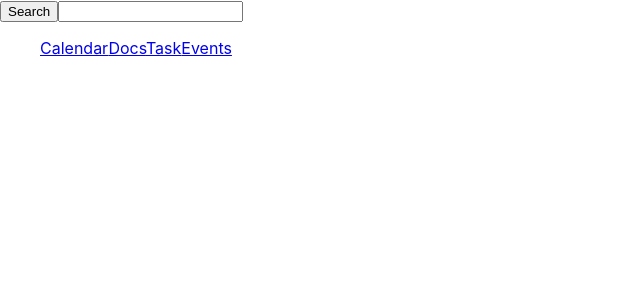
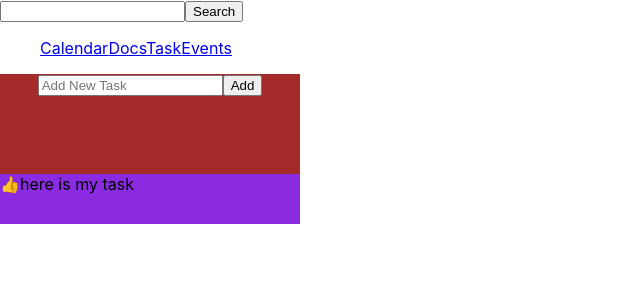
Before and after one commit to mikako-shirai/cc26-Greenfield-Project, a React (Create React App) app: page / in a window 1280 px wide. Shown: the top 300 px of the page, without its empty margins (0-640 px from the left). Built offline with nearby package versions, Linux system fonts and the light colour scheme.

Commit message:
feat: add task.jsx

```diff
--- a/src/components/App.jsx
+++ b/src/components/App.jsx
@@ -1,12 +1,14 @@
 import { React, useState } from "react";
 import "../styles/index.css";
 import Navbar from "./Navbar";
+import Task from "./Task"
 
 function App() {
   const [show, toggleShow] = useState(true);
   return (
     <div className="App">
       <Navbar />
+      <Task />
     </div>
   );
 }
--- a/src/components/Navbar.jsx
+++ b/src/components/Navbar.jsx
@@ -4,8 +4,8 @@ function Navbar() {
   return (
     <div className="navbar">
       <form action="">
+        <input type="text" />
         <button>Search</button>
-        <input type="text" />
       </form>
       <ul>
         <a href="calendar">Calendar</a>
--- /dev/null
+++ b/src/components/Task.jsx
@@ -0,0 +1,54 @@
+import React, { useState } from "react";
+
+function Task() {
+    const [task, setTasklist] = useState("");
+    const initialState = [
+        {task: "here is my task", isCompleted: false}
+    ];
+    const [todos, setTodos] = useState(initialState);
+
+    const getNewTask= (event)=>{
+        setTasklist(event.target.value)
+    }
+    const handleSubmit = (event)=>{
+        event.preventDefault()
+        console.log(event.target)
+        if(task === "")return
+        setTodos(todos => [...todos, {task, isCompleted: false}])
+        console.log(todos)
+        setTasklist("")
+    }
+
+    const handleUpdateTask = index =>{
+        let newTodos = todos.map((todo,todoIndex) =>{
+            if(todoIndex === index){
+                todo.isCompleted = !todo.isCompleted
+            }
+            console.log(todo)
+            return todo;
+        })
+        setTodos(newTodos)
+    }
+
+    return (
+        <>
+        {/* {console.log("task")} */}
+        <div className="task">
+            <form className="formArea" onSubmit = {handleSubmit}>
+                <input value={task} placeholder= "Add New Task"
+                onChange={getNewTask} />
+                <button type="submit">Add</button>
+            </form>
+
+            {todos.map((todo, index)=>(
+                <div className ="toDoList" key={index} style ={ todo.isCompleted === true ?
+                {textDecorationLine: "line-through"}:{}}>
+                    <span onClick={()=>handleUpdateTask(index)}>&#x1F44D;</span>
+                    {todo.task}</div>
+            ))}
+        </div>
+       </>
+    );
+  }
+
+  export default Task;
--- a/src/index.jsx
+++ b/src/index.jsx
@@ -2,5 +2,5 @@ import React from "react";
 import ReactDOM from "react-dom";
 import App from "./components/App";
 
-console.log("HEllo");
+// console.log("HEllo");
 ReactDOM.render(<App />, document.getElementById("root"));
--- a/src/styles/index.css
+++ b/src/styles/index.css
@@ -11,3 +11,20 @@ code {
   font-family: source-code-pro, Menlo, Monaco, Consolas, 'Courier New',
     monospace;
 }
+
+.task{}
+
+.formArea{
+  text-align: center;
+  background-color: brown;
+  height: 100px;
+  width: 300px
+
+}
+
+.toDoList{
+  flex-direction:column;
+  background-color: blueviolet;
+  height: 50px;
+  width: 300px
+}
```
Also changed, not shown: 1 other file (tests, documents, lock files or other folders).
